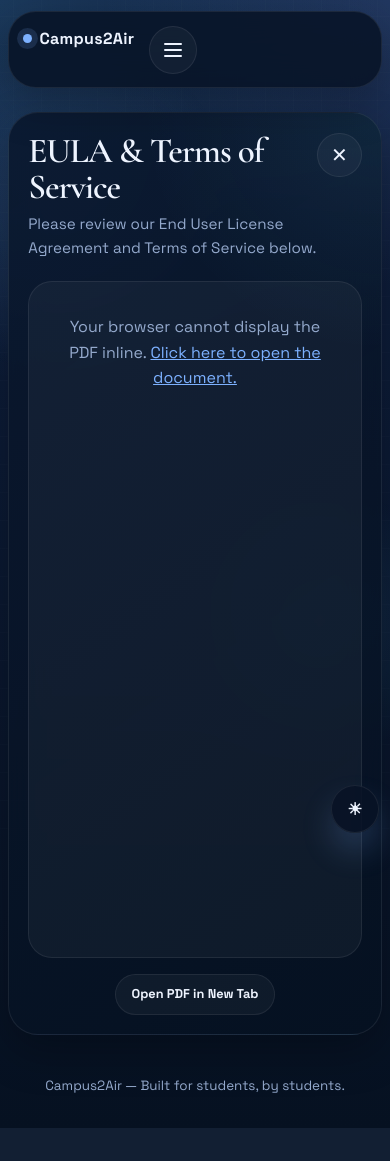
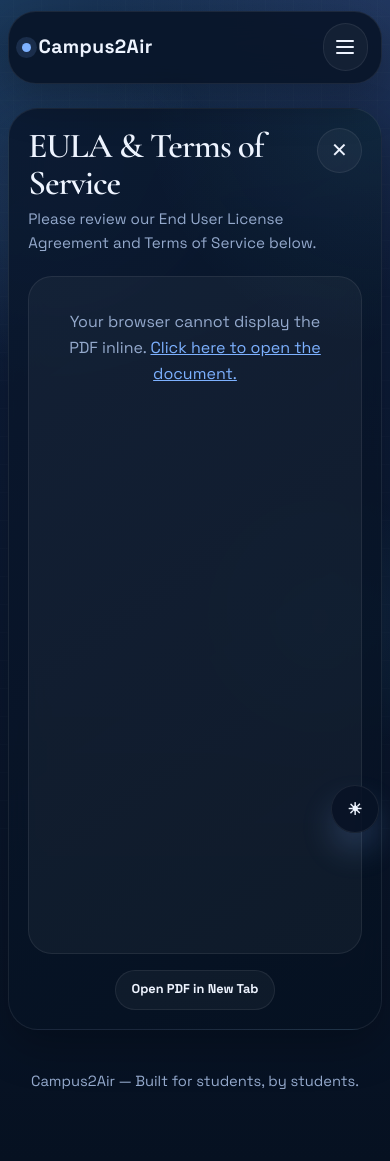
Before and after one commit to CodingGenius0001/univs-carpool-matchmaking, a Flask app: page /eula in a window 390 px wide. Before the commit the page ends 1128 px from the top, so only its background shows below. Run offline with Flask 3, Linux system fonts and the light colour scheme.

Commit message:
Polish mobile landing layout (#56)
Co-authored-by: CodingGenius0001 <CodingGenius0001@users.noreply.github.com>

```diff
--- a/static/styles.css
+++ b/static/styles.css
@@ -1846,7 +1846,8 @@ html:not(.light-mode) .theme-toggle {
   .site-header {
     margin-top: 0.7rem;
     border-radius: 28px;
-    padding: 0.85rem;
+    padding: 0.8rem 0.9rem;
+    gap: 0.7rem;
   }
 
   .site-header .admin-login {
@@ -1934,11 +1955,33 @@ html:not(.light-mode) .theme-toggle {
 @media (max-width: 560px) {
   .site-header {
     flex-direction: row;
-    align-items: flex-start;
+    align-items: center;
+    justify-content: space-between;
+    padding: 0.7rem 0.8rem;
+    gap: 0.65rem;
   }
 
   .hamburger-wrap {
-    margin-left: 0;
+    margin-left: auto;
+    flex: 0 0 auto;
+  }
+
+  .hamburger-btn {
+    width: 2.85rem;
+    height: 2.85rem;
+  }
+
+  .hamburger-menu {
+    min-width: min(250px, calc(100vw - 1.8rem));
+    top: calc(100% + 0.45rem);
+  }
+
+  .site-logo {
+    font-size: 1.2rem;
+  }
+
+  .nav-links {
+    margin-right: 0;
   }
 
   .site-header .admin-login {
@@ -1970,4 +2051,9 @@ html:not(.light-mode) .theme-toggle {
     right: 0.7rem;
     bottom: 0.7rem;
   }
-}
+
+  .site-footer {
+    padding-bottom: 4.2rem;
+    font-size: 0.92rem;
+  }
+}
```
Also changed, not shown: other parts of static/styles.css (+68 -10 lines).
